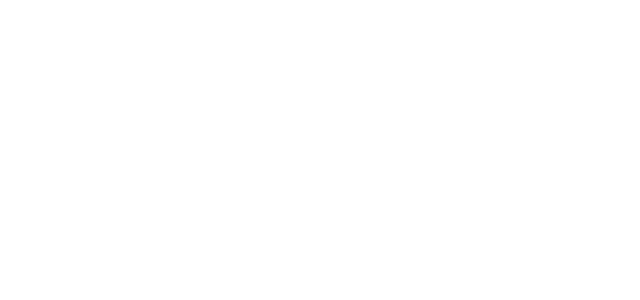
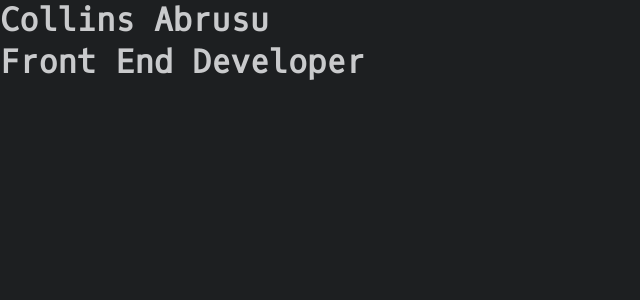
Before and after one commit to abrusu-collins/Portfolio-v7, a React (Create React App) app: page / in a window 1280 px wide. Shown: the top 300 px of the page, without its empty margins (0-640 px from the left). Built offline with nearby package versions, Linux system fonts and the light colour scheme; the HTML template or start-up script is replaced by a standard one.

Commit message:
working on hero

```diff
--- a/src/App.jsx
+++ b/src/App.jsx
@@ -1,10 +1,12 @@
-
 import "./styles/style.css";
+import Hero from "./components/Hero";
 
 
 function App() {
   return (
-    <></>
+    <>
+    <Hero/>
+    </>
   );
 }
 
--- /dev/null
+++ b/src/components/Hero.jsx
@@ -0,0 +1,10 @@
+function Hero() {
+    return (
+        <div className="hero">
+            <h1 id="name">Collins Abrusu</h1>
+            <h1 id="job">Front End Developer</h1>
+        </div>
+     );
+}
+
+export default Hero;
--- a/src/sass/_config.scss
+++ b/src/sass/_config.scss
@@ -1,5 +1,19 @@
+
+$background:#1d1f21;
+$standout_color:#2bbc8a;
+$light_white:#c9cacc;
+$dimmed_white:#666666;
+
+@font-face {
+    font-family: Oxygen;
+    src: url("../font/OxygenMono-Regular.55d89e42.woff2");
+
+}
 *{
     margin:0;
     padding: 0;
     box-sizing: border-box;
+    background-color: $background;
+    font-family: Oxygen;
+    color:$light_white;
 }
--- a/src/styles/style.css
+++ b/src/styles/style.css
@@ -1,5 +1,12 @@
+@font-face {
+  font-family: Oxygen;
+  src: url("../font/OxygenMono-Regular.55d89e42.woff2");
+}
 * {
   margin: 0;
   padding: 0;
   box-sizing: border-box;
+  background-color: #1d1f21;
+  font-family: Oxygen;
+  color: #c9cacc;
 }
```
Also changed, not shown: src/font/OxygenMono-Regular.55d89e42.woff2 (added).
